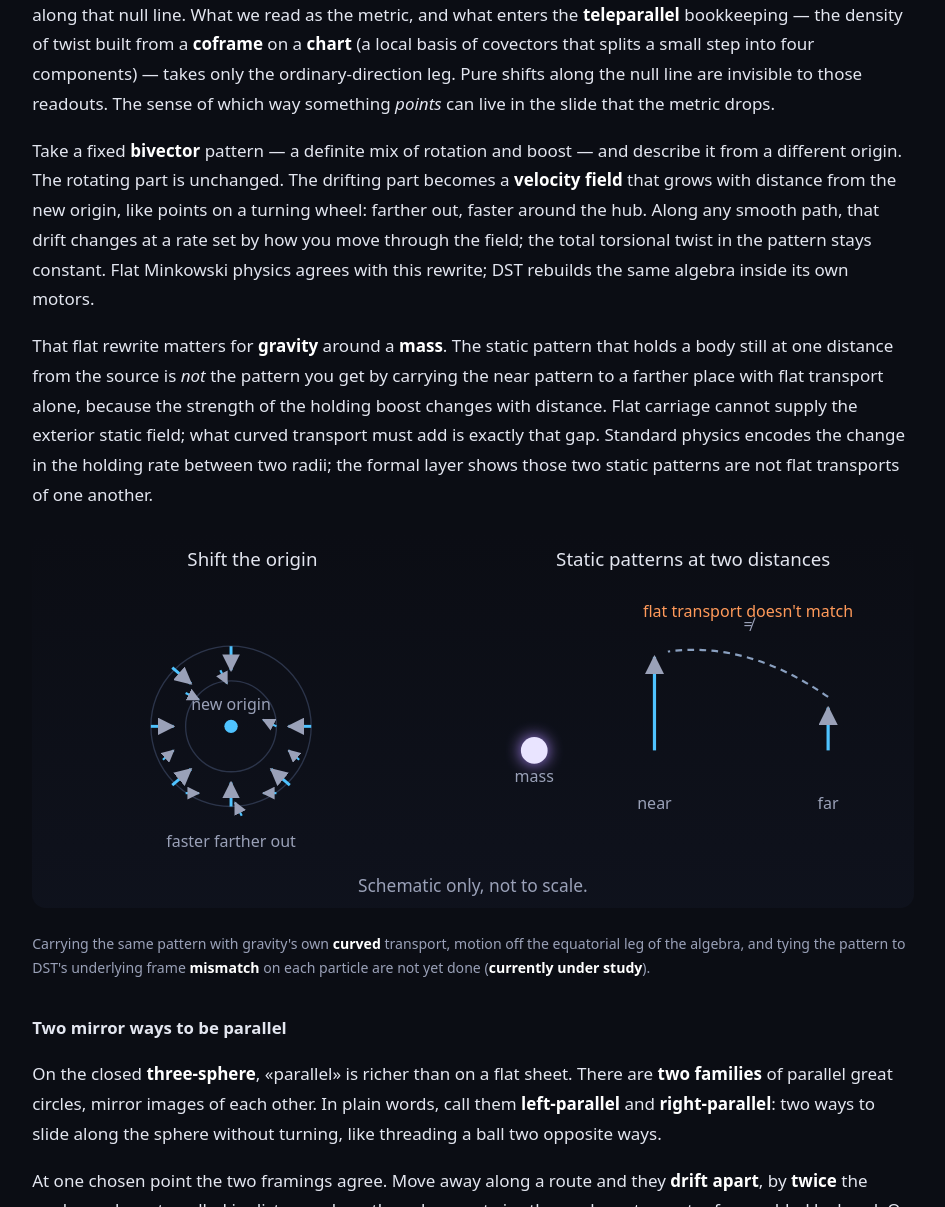
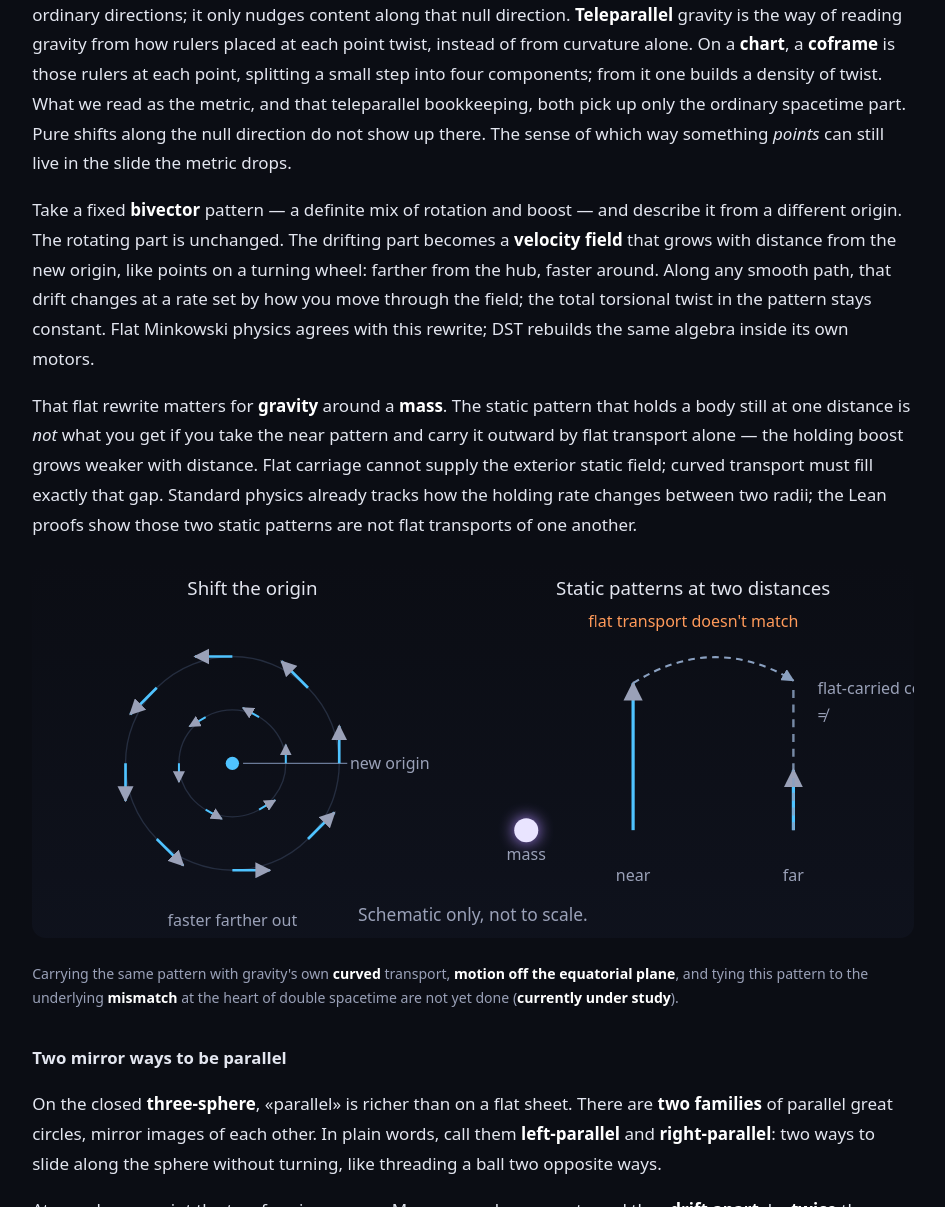
Before and after one commit to hypernumbernet/DstDiophantine, a plain HTML site: page site/transport.html in a window 1280 px wide. Shown: the part 5809-7016 px from the top of the page, without its empty margins (167-1112 px from the left). Drawn offline with Linux system fonts and the light colour scheme.

Commit message:
site: fix moving-twist figure and natural JA prose
Tangent CCW velocity field on wheel rings; ghost flat-carried arrow
and clear inequality on right panel. Rewrite teleparallel/coframe
copy; sync limitation with curved transport and DST mismatch wording.

Co-authored-by: hypernumbernet <hypernumbernet@users.noreply.github.com>

```diff
--- a/site/transport.html
+++ b/site/transport.html
@@ -174,51 +174,54 @@
   </svg>
 
   <h3 class="sub" id="moving-twist"><span class="en">Moving a twist to a new place</span><span class="ja">ひねりを別の場所へ運ぶと</span></h3>
-  <p><span class="en">A <b>motor</b> is a turn together with a shift, acting on the full five-dimensional vector space of the algebra without changing any squared lengths. The turning part rotates the ordinary spacetime directions and leaves one special <b>null direction</b> fixed. The shifting part does not stir those ordinary directions; it only slides content along that null line. What we read as the metric, and what enters the <b>teleparallel</b> bookkeeping — the density of twist built from a <b>coframe</b> on a <b>chart</b> (a local basis of covectors that splits a small step into four components) — takes only the ordinary-direction leg. Pure shifts along the null line are invisible to those readouts. The sense of which way something <em>points</em> can live in the slide that the metric drops.</span><span class="ja"><b>モーター</b>とは、回転とずらしを一つにまとめた作用です。代数の五次元の空間全体に働き、どの二乗長さも変えません。回る部分は通常の時空方向を回し、一本だけ特別な<b>ヌル方向</b>をそのままにします。ずらす部分は通常方向をかき混ぜず、そのヌル線に沿ってだけ中身を滑らせます。私たちが<b>計量</b>と読むもの、また<b>テレパラレル</b>の帳簿 — <b>座標チャート</b>上で、微小な一歩を四つの成分に分ける<b>コフレーム</b>（局所の余ベクトルの基底）から作るねじれの密度 — が拾うのは、通常方向の脚だけです。ヌル線に沿った純粋なずらしだけには、それらの読み取りは反応しません。「どちらを向いているか」という感覚は、計量が落としたずらしの分に残り得ます。</span></p>
-  <p><span class="en">Take a fixed <b>bivector</b> pattern — a definite mix of rotation and boost — and describe it from a different origin. The rotating part is unchanged. The drifting part becomes a <b>velocity field</b> that grows with distance from the new origin, like points on a turning wheel: farther out, faster around the hub. Along any smooth path, that drift changes at a rate set by how you move through the field; the total torsional twist in the pattern stays constant. Flat Minkowski physics agrees with this rewrite; DST rebuilds the same algebra inside its own motors.</span><span class="ja">回転とブーストを一定の割合で含む<b>双ベクトル</b>のパターンを一つ決め、別の原点から見るとどうなるかを考えます。回る部分はそのままです。流れる部分は、新しい原点から離れるほど大きくなる<b>速度場</b>になります。回る車輪の縁の点のように、中心から遠いほど速く見えます。なめらかな経路に沿って進めば、その流れは進み方に応じた速さで変わりますが、パターン全体のねじれの強さは一定のままです。平坦なミンコフスキー物理と一致する書き換えであり、DST も同じ代数の中で組み立て直しています。</span></p>
-  <p><span class="en">That flat rewrite matters for <b>gravity</b> around a <b>mass</b>. The static pattern that holds a body still at one distance from the source is <em>not</em> the pattern you get by carrying the near pattern to a farther place with flat transport alone, because the strength of the holding boost changes with distance. Flat carriage cannot supply the exterior static field; what curved transport must add is exactly that gap. Standard physics encodes the change in the holding rate between two radii; the formal layer shows those two static patterns are not flat transports of one another.</span><span class="ja"><b>引力</b>ではこれが肝心です。<b>質量</b>からある距離にいる物体を静止させる静的なパターンは、近い距離のパターンを平坦な運び方だけで遠い距離へ持っていったものと、一致しません。静止を支えるブーストの強さは距離とともに変わるからです。平坦な平行移動だけでは、外側の静的な場を再現できず、曲がった運び方が補うべき差がそこにあります。標準物理でも、二つの半径のあいだでその支え方の強さは変わります。形式化層では、二つの静的パターンは互いの平坦な運搬では得られない、と示されています。</span></p>
-  <svg class="fig" viewBox="0 0 660 280" role="img" aria-label="Schematic: shifting origin on a wheel-like drift field; holding boost differs with distance from mass">
+  <p><span class="en">A <b>motor</b> is a turn together with a shift, acting on the full five-dimensional vector space of the algebra without changing any lengths. The turning part rotates the ordinary spacetime directions. One special <b>null direction</b> — a direction whose length is counted as zero — is left fixed by the turn. The shifting part does not stir those ordinary directions; it only nudges content along that null direction. <b>Teleparallel</b> gravity is the way of reading gravity from how rulers placed at each point twist, instead of from curvature alone. On a <b>chart</b>, a <b>coframe</b> is those rulers at each point, splitting a small step into four components; from it one builds a density of twist. What we read as the metric, and that teleparallel bookkeeping, both pick up only the ordinary spacetime part. Pure shifts along the null direction do not show up there. The sense of which way something <em>points</em> can still live in the slide the metric drops.</span><span class="ja"><b>モーター</b>とは、回転とずらしを一つにまとめた作用です。代数の五次元の空間全体に働き、長さを一切変えません。回る部分は通常の時空方向を回します。長さがゼロに数えられる特別な方向である<b>ヌル方向</b>だけは、回しても向きを変えません。ずらす部分は通常方向をかき混ぜず、ヌル方向にずらすだけです。<b>テレパラレル</b>は、曲がりの代わりに、各点に置いた物差しのねじれで重力を表すやり方です。<b>座標チャート</b>では、微小な一歩を四つの成分に分ける<b>コフレーム</b> — 各点に置いた物差しで、小さな移動を四つの成分に分ける役割 — からねじれの密度を作ります。私たちが<b>計量</b>と読むものも、この帳簿も、通常の時空方向の分だけを拾います。ヌル方向への純粋なずらしだけには、どちらも反応しません。「どちらを向いているか」という感覚は、計量が落としたずらしの分に残り得ます。</span></p>
+  <p><span class="en">Take a fixed <b>bivector</b> pattern — a definite mix of rotation and boost — and describe it from a different origin. The rotating part is unchanged. The drifting part becomes a <b>velocity field</b> that grows with distance from the new origin, like points on a turning wheel: farther from the hub, faster around. Along any smooth path, that drift changes at a rate set by how you move through the field; the total torsional twist in the pattern stays constant. Flat Minkowski physics agrees with this rewrite; DST rebuilds the same algebra inside its own motors.</span><span class="ja">回転とブーストを一定の割合で含む<b>双ベクトル</b>のパターンを一つ決め、別の原点から見るとどうなるかを考えます。回る部分はそのままです。流れる部分は、新しい原点から離れるほど大きくなる<b>速度場</b>になります。回る車輪の縁の点のように、中心から遠いほど速く見えます。なめらかな経路に沿って進めば、その流れは進み方に応じた速さで変わりますが、パターン全体のねじれの強さは一定のままです。平坦なミンコフスキー物理とも同じ書き換えで、DST も自分のモーターの中で同じことを組み立て直しています。</span></p>
+  <p><span class="en">That flat rewrite matters for <b>gravity</b> around a <b>mass</b>. The static pattern that holds a body still at one distance is <em>not</em> what you get if you take the near pattern and carry it outward by flat transport alone — the holding boost grows weaker with distance. Flat carriage cannot supply the exterior static field; curved transport must fill exactly that gap. Standard physics already tracks how the holding rate changes between two radii; the Lean proofs show those two static patterns are not flat transports of one another.</span><span class="ja"><b>引力</b>のまわりでは、この差が効いてきます。<b>質量</b>の近くで物体を静止させているパターンと、近いところのパターンをただ平坦に遠くへ運んだものとを、同じものとは見なせません。静止を支えるブーストは距離とともに弱まるからです。平坦な平行移動だけでは外側の静的な場を再現できず、曲がった運び方が埋めるべき差がそこにあります。標準物理でも、二つの半径のあいだで支え方の強さは変わります。Lean の証明では、二つの静的パターンは互いの平坦な運搬では得られない、と示されています。</span></p>
+  <svg class="fig" viewBox="0 0 660 280" role="img" aria-label="Schematic: tangent velocity field when shifting origin; near and far holding boosts differ under flat transport">
     <defs>
       <marker id="mtArr" viewBox="0 0 10 10" refX="9" refY="5" markerWidth="6" markerHeight="6" orient="auto"><path d="M0,0 L10,5 L0,10 z" fill="currentColor"/></marker>
+      <marker id="mtDash" viewBox="0 0 10 10" refX="9" refY="5" markerWidth="6" markerHeight="6" orient="auto"><path d="M0,0 L10,5 L0,10 z" fill="#8aa0c0"/></marker>
     </defs>
     <text class="lbl" x="165" y="24" text-anchor="middle"><tspan class="en">Shift the origin</tspan><tspan class="ja">原点をずらすと</tspan></text>
     <text class="lbl" x="495" y="24" text-anchor="middle"><tspan class="en">Static patterns at two distances</tspan><tspan class="ja">別の距離の静止パターン</tspan></text>
-    <g transform="translate(24, 36)">
-      <circle cx="125" cy="108" r="34" fill="none" stroke="#3a4560" stroke-width="1" opacity=".7"/>
-      <circle cx="125" cy="108" r="60" fill="none" stroke="#3a4560" stroke-width="1" opacity=".7"/>
-      <circle cx="125" cy="108" r="5" class="dotc"/>
-      <text class="lbl small" x="125" y="96" text-anchor="middle"><tspan class="en">new origin</tspan><tspan class="ja">新しい原点</tspan></text>
-      <line x1="159" y1="108" x2="149" y2="103" stroke="#4fc3ff" stroke-width="1.6" marker-end="url(#mtArr)"/>
-      <line x1="176" y1="133" x2="168" y2="126" stroke="#4fc3ff" stroke-width="1.6" marker-end="url(#mtArr)"/>
-      <line x1="159" y1="158" x2="149" y2="158" stroke="#4fc3ff" stroke-width="1.6" marker-end="url(#mtArr)"/>
-      <line x1="133" y1="175" x2="128" y2="165" stroke="#4fc3ff" stroke-width="1.6" marker-end="url(#mtArr)"/>
-      <line x1="91" y1="158" x2="101" y2="158" stroke="#4fc3ff" stroke-width="1.6" marker-end="url(#mtArr)"/>
-      <line x1="74" y1="133" x2="82" y2="126" stroke="#4fc3ff" stroke-width="1.6" marker-end="url(#mtArr)"/>
-      <line x1="91" y1="83" x2="101" y2="88" stroke="#4fc3ff" stroke-width="1.6" marker-end="url(#mtArr)"/>
-      <line x1="117" y1="66" x2="122" y2="76" stroke="#4fc3ff" stroke-width="1.6" marker-end="url(#mtArr)"/>
-      <line x1="185" y1="108" x2="168" y2="108" stroke="#4fc3ff" stroke-width="2.2" marker-end="url(#mtArr)"/>
-      <line x1="169" y1="152" x2="155" y2="140" stroke="#4fc3ff" stroke-width="2.2" marker-end="url(#mtArr)"/>
-      <line x1="125" y1="168" x2="125" y2="150" stroke="#4fc3ff" stroke-width="2.2" marker-end="url(#mtArr)"/>
-      <line x1="81" y1="152" x2="95" y2="140" stroke="#4fc3ff" stroke-width="2.2" marker-end="url(#mtArr)"/>
-      <line x1="65" y1="108" x2="82" y2="108" stroke="#4fc3ff" stroke-width="2.2" marker-end="url(#mtArr)"/>
-      <line x1="81" y1="64" x2="95" y2="76" stroke="#4fc3ff" stroke-width="2.2" marker-end="url(#mtArr)"/>
-      <line x1="125" y1="48" x2="125" y2="66" stroke="#4fc3ff" stroke-width="2.2" marker-end="url(#mtArr)"/>
-      <text class="lbl small" x="125" y="198" text-anchor="middle"><tspan class="en">faster farther out</tspan><tspan class="ja">中心から離れるほど速い</tspan></text>
+    <g id="mt-left">
+      <circle cx="150" cy="150" r="40" fill="none" stroke="#3a4560" stroke-width="1" opacity=".55"/>
+      <circle cx="150" cy="150" r="80" fill="none" stroke="#3a4560" stroke-width="1" opacity=".55"/>
+      <circle cx="150" cy="150" r="5" class="dotc"/>
+      <line x1="158" y1="150" x2="236" y2="150" stroke="#6a7a98" stroke-width="1"/>
+      <text class="lbl small" x="238" y="154" text-anchor="start"><tspan class="en">new origin</tspan><tspan class="ja">新しい原点</tspan></text>
+      <line x1="190.0" y1="150.0" x2="190.0" y2="136.0" stroke="#4fc3ff" stroke-width="1.5" marker-end="url(#mtArr)"/>
+      <line x1="170.0" y1="115.4" x2="157.9" y2="108.4" stroke="#4fc3ff" stroke-width="1.5" marker-end="url(#mtArr)"/>
+      <line x1="130.0" y1="115.4" x2="117.9" y2="122.4" stroke="#4fc3ff" stroke-width="1.5" marker-end="url(#mtArr)"/>
+      <line x1="110.0" y1="150.0" x2="110.0" y2="164.0" stroke="#4fc3ff" stroke-width="1.5" marker-end="url(#mtArr)"/>
+      <line x1="130.0" y1="184.6" x2="142.1" y2="191.6" stroke="#4fc3ff" stroke-width="1.5" marker-end="url(#mtArr)"/>
+      <line x1="170.0" y1="184.6" x2="182.1" y2="177.6" stroke="#4fc3ff" stroke-width="1.5" marker-end="url(#mtArr)"/>
+      <line x1="230.0" y1="150.0" x2="230.0" y2="122.0" stroke="#4fc3ff" stroke-width="2" marker-end="url(#mtArr)"/>
+      <line x1="206.6" y1="93.4" x2="186.8" y2="73.6" stroke="#4fc3ff" stroke-width="2" marker-end="url(#mtArr)"/>
+      <line x1="150.0" y1="70.0" x2="122.0" y2="70.0" stroke="#4fc3ff" stroke-width="2" marker-end="url(#mtArr)"/>
+      <line x1="93.4" y1="93.4" x2="73.6" y2="113.2" stroke="#4fc3ff" stroke-width="2" marker-end="url(#mtArr)"/>
+      <line x1="70.0" y1="150.0" x2="70.0" y2="178.0" stroke="#4fc3ff" stroke-width="2" marker-end="url(#mtArr)"/>
+      <line x1="93.4" y1="206.6" x2="113.2" y2="226.4" stroke="#4fc3ff" stroke-width="2" marker-end="url(#mtArr)"/>
+      <line x1="150.0" y1="230.0" x2="178.0" y2="230.0" stroke="#4fc3ff" stroke-width="2" marker-end="url(#mtArr)"/>
+      <line x1="206.6" y1="206.6" x2="226.4" y2="186.8" stroke="#4fc3ff" stroke-width="2" marker-end="url(#mtArr)"/>
+      <text class="lbl small" x="150" y="272" text-anchor="middle"><tspan class="en">faster farther out</tspan><tspan class="ja">中心から離れるほど速い</tspan></text>
     </g>
-    <g transform="translate(348, 44)">
-      <circle cx="28" cy="118" r="10" class="mass"/>
-      <text class="lbl small" x="28" y="142" text-anchor="middle"><tspan class="en">mass</tspan><tspan class="ja">質量</tspan></text>
-      <line x1="118" y1="118" x2="118" y2="48" stroke="#4fc3ff" stroke-width="2.4" marker-end="url(#mtArr)"/>
-      <line x1="248" y1="118" x2="248" y2="86" stroke="#4fc3ff" stroke-width="2.4" marker-end="url(#mtArr)"/>
-      <text class="lbl small" x="118" y="162" text-anchor="middle"><tspan class="en">near</tspan><tspan class="ja">近い</tspan></text>
-      <text class="lbl small" x="248" y="162" text-anchor="middle"><tspan class="en">far</tspan><tspan class="ja">遠い</tspan></text>
-      <path d="M 248 78 Q 188 36 128 44" fill="none" stroke="#8aa0c0" stroke-width="1.6" stroke-dasharray="5 4"/>
-      <text class="lbl small" x="188" y="28" text-anchor="middle">≠</text>
-      <text class="lbl small warmt" x="188" y="18" text-anchor="middle"><tspan class="en">flat transport doesn't match</tspan><tspan class="ja">平らに運んだだけでは一致しない</tspan></text>
+    <g id="mt-right" transform="translate(330, 0)">
+      <text class="lbl small warmt" x="165" y="48" text-anchor="middle"><tspan class="en">flat transport doesn't match</tspan><tspan class="ja">平らに運んだだけでは一致しない</tspan></text>
+      <circle cx="40" cy="200" r="9" class="mass"/>
+      <text class="lbl small" x="40" y="222" text-anchor="middle"><tspan class="en">mass</tspan><tspan class="ja">質量</tspan></text>
+      <line x1="120" y1="200" x2="120" y2="90" stroke="#4fc3ff" stroke-width="2.4" marker-end="url(#mtArr)"/>
+      <line x1="240" y1="200" x2="240" y2="155" stroke="#4fc3ff" stroke-width="2.4" marker-end="url(#mtArr)"/>
+      <line x1="240" y1="200" x2="240" y2="90" stroke="#8aa0c0" stroke-width="1.8" stroke-dasharray="6 5" opacity=".85"/>
+      <text class="lbl small" x="120" y="238" text-anchor="middle"><tspan class="en">near</tspan><tspan class="ja">近い</tspan></text>
+      <text class="lbl small" x="240" y="238" text-anchor="middle"><tspan class="en">far</tspan><tspan class="ja">遠い</tspan></text>
+      <text class="lbl small" x="258" y="118" text-anchor="start" font-size="18" fill="#e8c87a">≠</text>
+      <text class="lbl small" x="258" y="98" text-anchor="start"><tspan class="en">flat-carried copy</tspan><tspan class="ja">平らに運んだ場合</tspan></text>
+      <path d="M 120 90 Q 180 52 240 88" fill="none" stroke="#8aa0c0" stroke-width="1.6" stroke-dasharray="5 4" marker-end="url(#mtDash)"/>
     </g>
     <text class="note" x="330" y="268" text-anchor="middle"><tspan class="en">Schematic only, not to scale.</tspan><tspan class="ja">模式図のみ、縮尺どおりではありません。</tspan></text>
   </svg>
-  <p class="note"><span class="en">Carrying the same pattern with gravity's own <b>curved</b> transport, motion off the equatorial leg of the algebra, and tying the pattern to DST's underlying frame <b>mismatch</b> on each particle are not yet done (<b>currently under study</b>).</span><span class="ja">同じパターンを引力そのものの<b>曲がった</b>平行移動で運ぶこと、赤道面から外れた運動、各粒子の内部フレーム<b>ずれ</b>との結びつけは、まだ行われていません（<b>現在研究中</b>）。</span></p>
+  <p class="note"><span class="en">Carrying the same pattern with gravity's own <b>curved</b> transport, <b>motion off the equatorial plane</b>, and tying this pattern to the underlying <b>mismatch</b> at the heart of double spacetime are not yet done (<b>currently under study</b>).</span><span class="ja">同じパターンを引力そのものの<b>曲がった</b>平行移動で運ぶこと、赤道面から外れた運動、二重時空理論の土台にある『ずれ』とこのパターンを結びつけることは、まだ行われていません（<b>現在研究中</b>）。</span></p>
 
   <h3 class="sub" id="mirror-parallel"><span class="en">Two mirror ways to be parallel</span><span class="ja">二つの鏡写しの平行</span></h3>
   <p><span class="en">On the closed <b>three-sphere</b>, «parallel» is richer than on a flat sheet. There are <b>two families</b> of parallel great circles, mirror images of each other. In plain words, call them <b>left-parallel</b> and <b>right-parallel</b>: two ways to slide along the sphere without turning, like threading a ball two opposite ways.</span><span class="ja">閉じた<b>三次元球面</b>では、「平行」は平坦な紙より豊かです。互いに鏡写しの<b>二つの族</b>の平行な大円があります。ここでは<b>左の平行</b>と<b>右の平行</b>と呼びます。曲がらずに球面上を進む二つのやり方 — ボールに糸を通す二つの向きのようなものです。</span></p>
```
